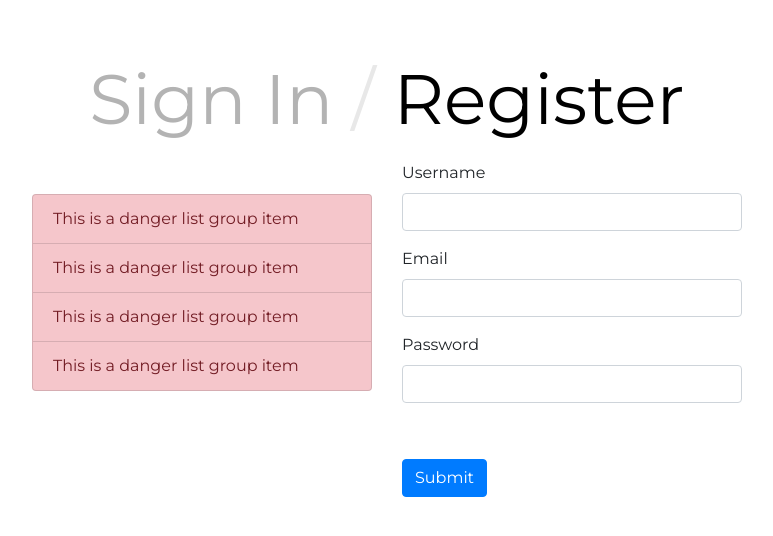
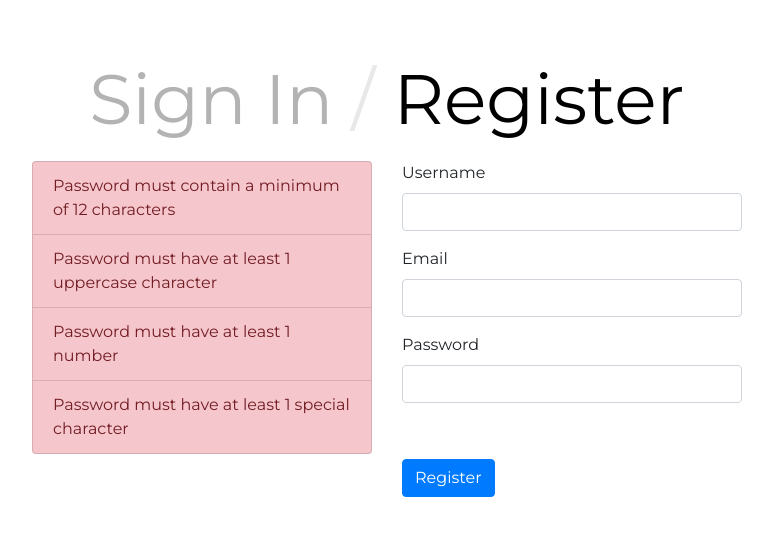
Before and after one commit to aerdnaaa/Application-Security-Project-Secure, a Flask app: page /Register in a window 1280 px wide. Shown: the part 56-592 px from the top of the page, without its empty margins (253-1026 px from the left). Run offline with Flask 2, Linux system fonts and the light colour scheme; parts of the project's set-up code (start-up, migrations or seed data) failed here and were passed over; some libraries are stand-ins or nearby versions.

Commit message:
Password compliance check

```diff
--- a/flaskr/templates/user/Register.html
+++ b/flaskr/templates/user/Register.html
@@ -70,12 +70,12 @@
 </div>
 
 <div class="row justify-content-center">
-    <div class="col-4" style="margin-top: 3%;">
+    <div class="col-4">
         <ul class="list-group">
-            <li class="list-group-item list-group-item-danger">This is a danger list group item</li>
-            <li class="list-group-item list-group-item-danger">This is a danger list group item</li>
-            <li class="list-group-item list-group-item-danger">This is a danger list group item</li>
-            <li class="list-group-item list-group-item-danger">This is a danger list group item</li>
+            <li class="list-group-item list-group-item-danger" id="length">Password must contain a minimum of 12 characters</li>
+            <li class="list-group-item list-group-item-danger" id="big">Password must have at least 1 uppercase character</li>
+            <li class="list-group-item list-group-item-danger" id="numbers">Password must have at least 1 number</li>
+            <li class="list-group-item list-group-item-danger" id="special">Password must have at least 1 special character</li>
           </ul>
     </div>
 
@@ -89,13 +89,13 @@
                 {{ render_field(form.email, class="form-control") }}
             </div>
             <div class="form-group">
-                {{ render_field(form.password, class="form-control") }}
+                {{ render_field(form.password, class="form-control", id="password", onkeyup="checkStrength();") }}
             </div>
             <div class="form-group">
                 {{ render_field(form.recaptcha, class="form-control") }}
             </div>
 
-            <input id="submitButton" type="submit" value="Submit" class="btn btn-primary"/>
+            <input id="submitButton" type="submit" value="Register" class="btn btn-primary"/>
         </form>
     </div>
 <!-- row -->
@@ -103,3 +103,57 @@
 
 </div> <!-- container -->
 {% endblock %}
+
+{% block scripts %}
+<script>
+    function checkStrength() {
+      var big = ["A", "B", "C", "D", "E", "F", "G", "H", "I", "J", "K", "L", "M", "N", "O", "P", "Q", "R", "S", "T", "U", "V", "W", "X", "Y", "Z"];
+      var special = ["!", "@", "#", "$", "%", "^", "&", "*", "(", ")", "-", "_", "+", "=", "[", "]", "{", "}", "|", ";", ":", "<", ">", ",", ".", "?", "/"];
+      var numbers = ["1", "2", "3", "4", "5", "6", "7", "8", "9", "0"];
+
+      var password = document.getElementById("password").value;
+      var check = [];
+
+      if (password.length >= 12) {
+        check.push("length");
+      }
+
+      for (let i = 0; i < password.length; i++) {
+
+        if (big.includes(password[i])) {
+            check.push("big");
+        } else if (special.includes(password[i])) {
+            check.push("special");
+        } else if (numbers.includes(password[i])) {
+            check.push("number");
+        }
+
+      }
+
+      if (check.includes("big")) {
+        document.getElementById('big').setAttribute("class", "list-group-item list-group-item-success");
+      } else {
+        document.getElementById('big').setAttribute("class", "list-group-item list-group-item-danger");
+      }
+
+      if (check.includes("length")) {
+        document.getElementById('length').setAttribute("class", "list-group-item list-group-item-success");
+      } else {
+        document.getElementById('length').setAttribute("class", "list-group-item list-group-item-danger");
+      }
+
+      if (check.includes("special")) {
+        document.getElementById('special').setAttribute("class", "list-group-item list-group-item-success");
+      } else {
+        document.getElementById('special').setAttribute("class", "list-group-item list-group-item-danger");
+      }
+
+      if (check.includes("number")) {
+        document.getElementById('numbers').setAttribute("class", "list-group-item list-group-item-success");
+      } else {
+        document.getElementById('numbers').setAttribute("class", "list-group-item list-group-item-danger");
+      }
+
+    }
+</script>
+{% endblock %}
--- a/flaskr/templates/user/SignIn.html
+++ b/flaskr/templates/user/SignIn.html
@@ -57,7 +57,7 @@
                     {{ render_field(form.password, class="form-control") }}
                 </div>
 
-                <input id="submitButton" style="text-align: center;" type="submit" value="Submit" class="btn btn-primary"/>
+                <input id="submitButton" style="text-align: center;" type="submit" value="Sign In" class="btn btn-primary"/>
             </form>
             <br>
             <a href="/Forget" style="text-decoration: none;">Forgot Password?</a>
```
Also changed, not shown: flaskr/templates/user/Reset.html (+70 -2 lines), storage.db.
